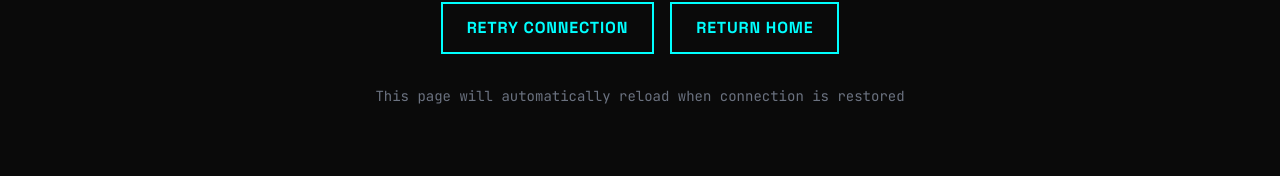
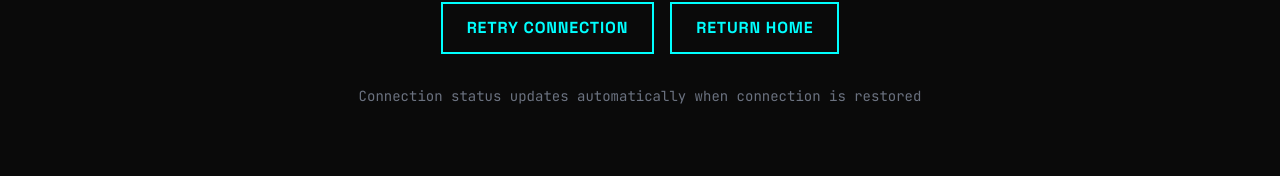
Before and after one commit to subculture-collective/subculture-collective.github.io, a React (Vite) app: page /network-error in a window 1280 px wide. Shown: the part 710-886 px from the top of the page. Built offline with nearby package versions, Linux system fonts and the light colour scheme.

Commit message:
Update src/pages/NetworkError.tsx
Co-authored-by: Copilot <175728472+Copilot@users.noreply.github.com>

```diff
--- a/src/pages/NetworkError.tsx
+++ b/src/pages/NetworkError.tsx
@@ -110,7 +110,7 @@ function NetworkError() {
         {/* Help Text */}
         <div className="text-center">
           <p className="font-mono text-gray-500 text-sm">
-            This page will automatically reload when connection is restored
+            Connection status updates automatically when connection is restored
           </p>
         </div>
       </div>
```
